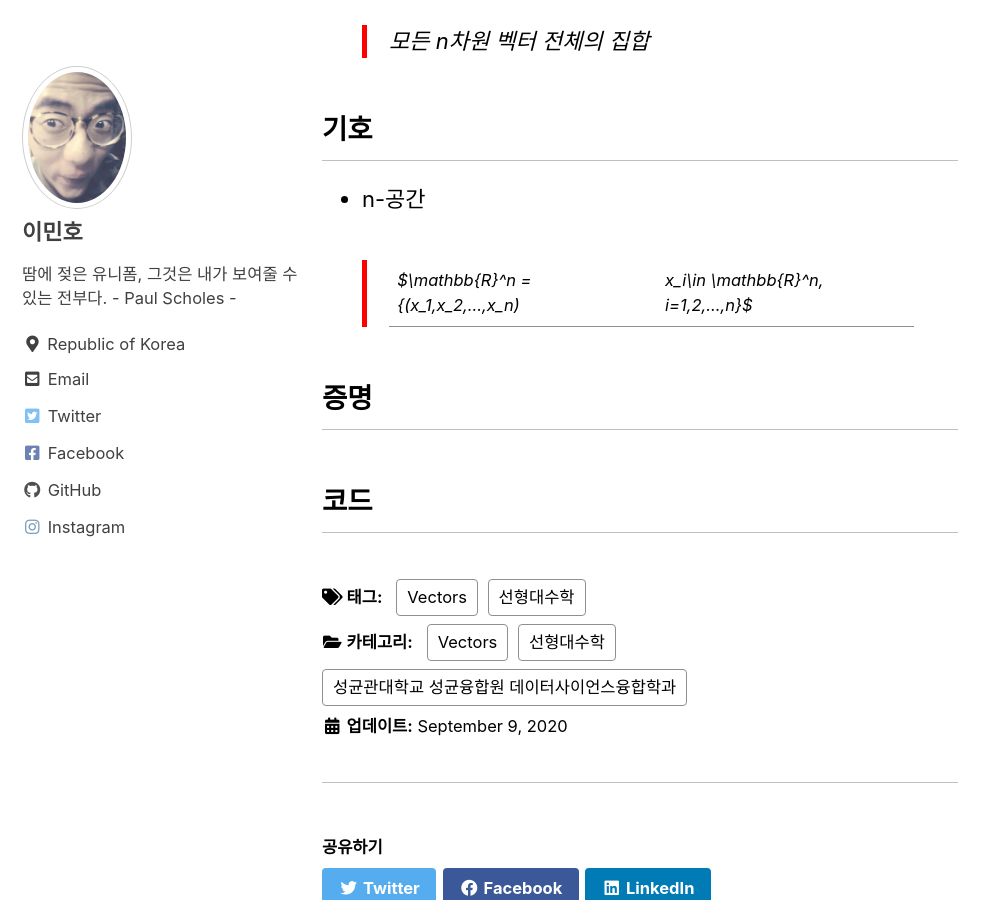
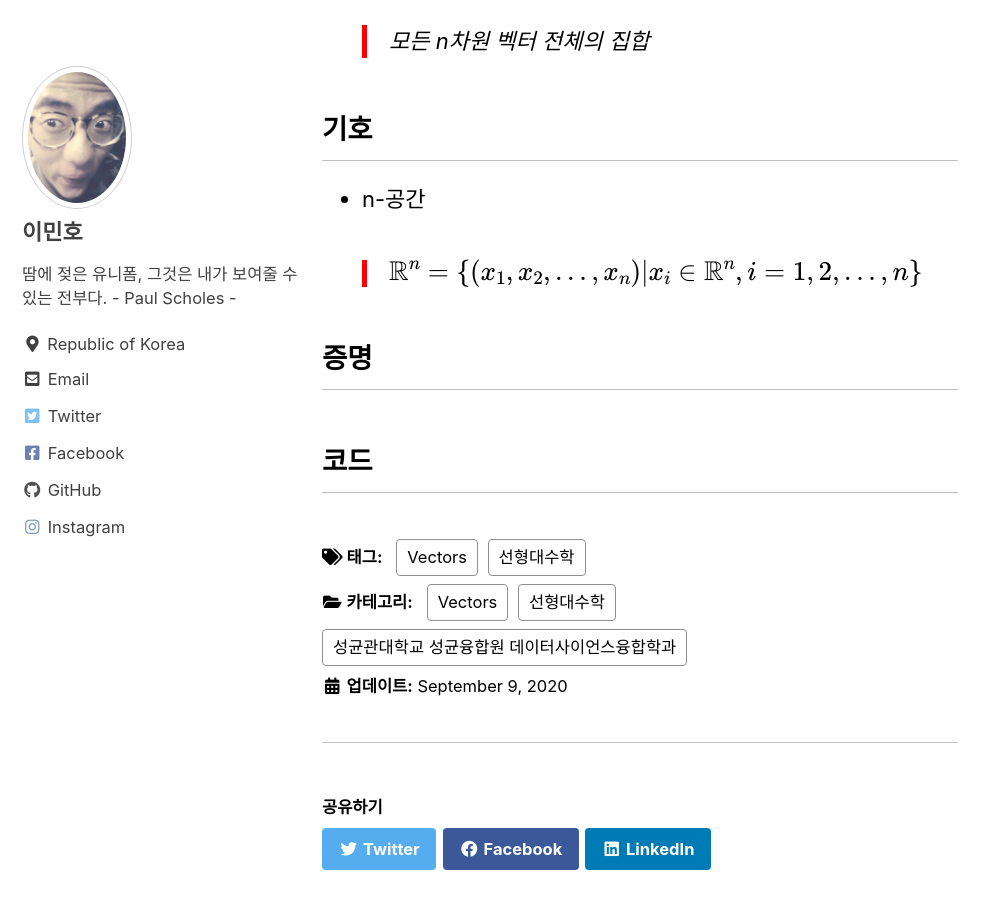
Before and after one commit to DSLuGu/DSLuGu.github.io, a Jekyll site: the page built from _posts/2020-09-09-벡터(Vectors).md, in a window 1280 px wide and 900 px high, scrolled down 905 px. Shown: the whole window, without its empty margins (0-999 px from the left). Built offline with Jekyll 4.4.1, drawn with Linux system fonts in a browser that asks for light colours; cached includes are drawn as plain includes; formulas are drawn with MathJax 3.

```diff
--- a/_posts/2020-09-09-벡터(Vectors).md
+++ b/_posts/2020-09-09-벡터(Vectors).md
@@ -26,7 +26,9 @@ last_modified_at: 2020-09-09T03:30:00+09:00
 ## 기호
 
 - n-공간
-    > $\mathbb{R}^n = \{(x_1,x_2,...,x_n)|x_i\in \mathbb{R}^n, i=1,2,...,n\}$
+    > $$
+    \mathbb{R}^n = \{(x_1,x_2,...,x_n)|x_i\in \mathbb{R}^n, i=1,2,...,n\}
+    $$
 
 ## 증명
 
```
